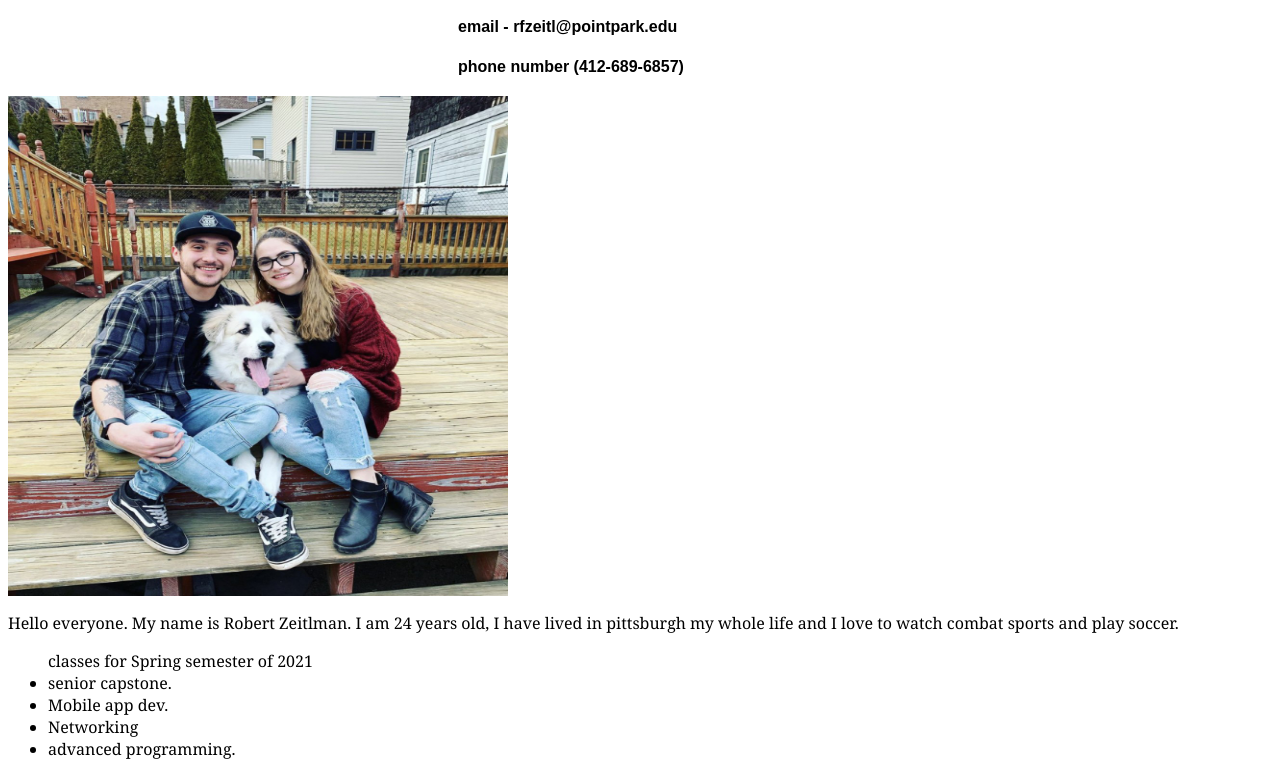
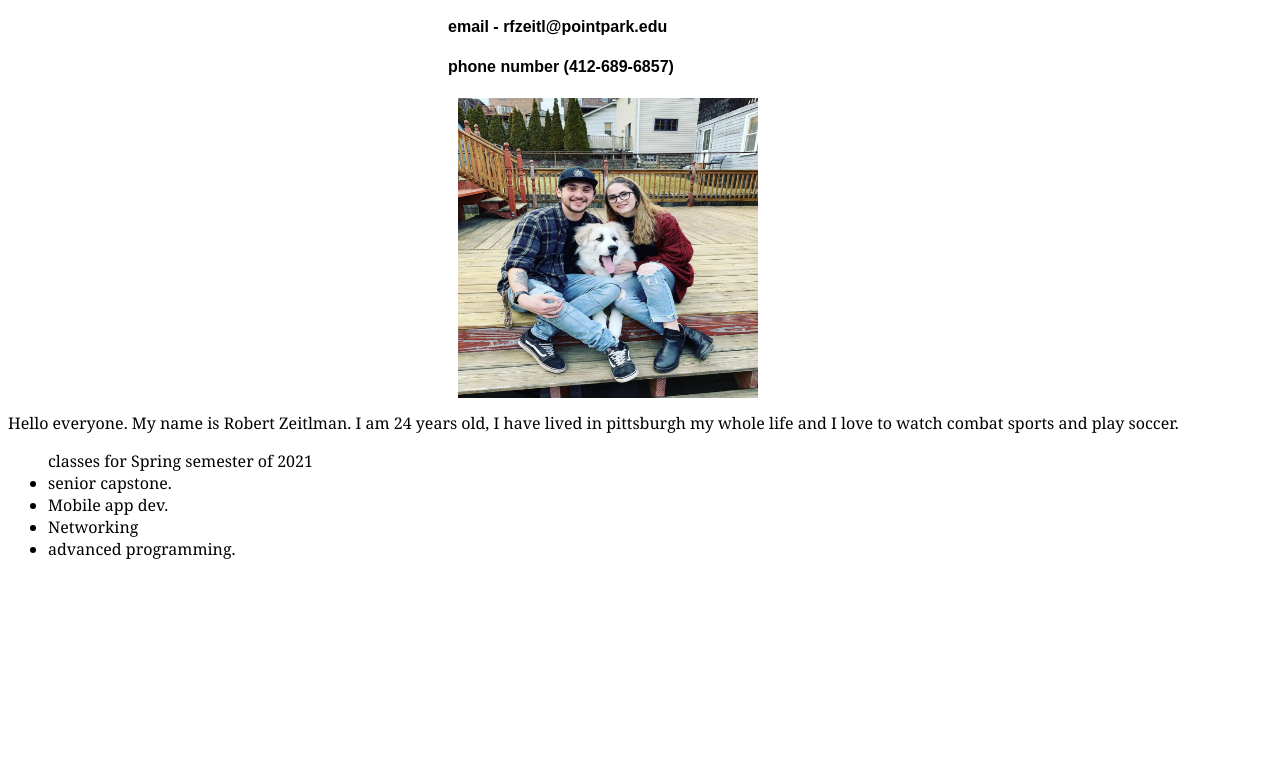
Before and after one commit to ZeitlmanPPU/MyfirstHTML, a plain HTML site: page index.html in a window 1280 px wide. Shown: the part 55-831 px from the top of the page. After the commit the page ends 800 px from the top, so only its background shows below. Drawn offline with Linux system fonts and the light colour scheme.

Commit message:
adding image and new directory.

```diff
--- a/index.html
+++ b/index.html
@@ -14,13 +14,6 @@ H1{
 
 
 }
-
-
-
-
-
-
-
 </style>
 
 
@@ -42,7 +35,7 @@ H1{
         h4{ color:black;
             font-family: Arial, Helvetica, sans-serif;
             position: relative;
-            left: 450px;
+            left: 440px;
             top: 1px;
 
         }
@@ -50,15 +43,17 @@ H1{
     </style>
     <h4>email - rfzeitl@pointpark.edu </h4>
     <h4>phone number (412-689-6857)</h4>
-    <img src="profile_pic.jpg" style= "width:500px; height:500px;" />
+    <img src="profile_pic.jpg" style= "width:300px; height:300px;" />
     <p>
     Hello everyone. My name is Robert Zeitlman. I am 24 years old, I have lived in pittsburgh my whole life and I love to watch combat sports and play soccer.
   </p>
 
     <ul>
       <style>
-          ul{
-
+          img{
+              position: relative;
+              left: 450px;
+              top: 2px;
 
 
           }
```
